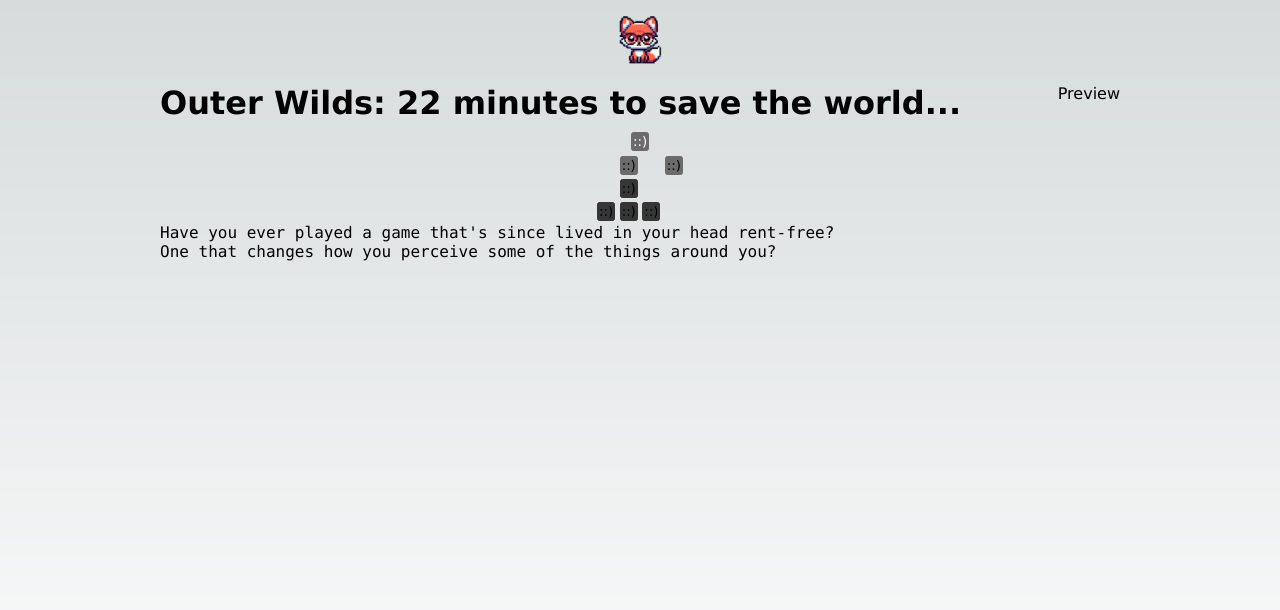
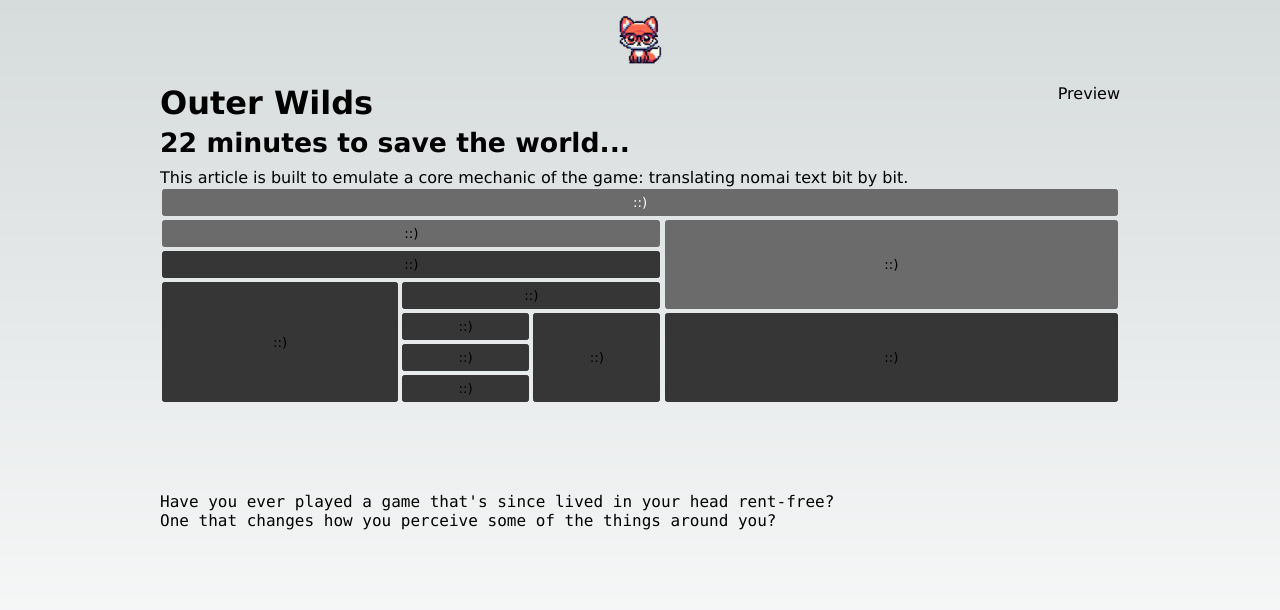
Before and after one commit to p-avital/p-avital.github.io, a Next.js app: page /outer-wilds in a window 1280 px wide. Shown: the top 610 px of the page. Built offline with nearby package versions, Linux system fonts and the light colour scheme.

Commit message:
Now to try styling before finishing the content writing

```diff
--- a/src/app/outer-wilds/header.tsx
+++ b/src/app/outer-wilds/header.tsx
@@ -1,5 +1,5 @@
 export const header = {
-	title: <>Outer Wilds: 22 minutes to save the world...</>,
+	title: <>Outer Wilds<br /><small>22 minutes to save the world...</small></>,
 	publicationDate: null,
 	summary: <>Outer Wilds is now 5 years old. This post is about showing love to this absolute wonder of a video-game.</>,
 	link: `/outer-wilds`,
--- a/src/app/outer-wilds/page.tsx
+++ b/src/app/outer-wilds/page.tsx
@@ -1,7 +1,9 @@
 'use client'
 import { header } from './header'
 import { Post } from "@/components/Post";
+import Link from 'next/link';
 import { ReactElement, useState } from "react";
+import { text } from 'stream/consumers';
 
 interface Nomai {
   text: ReactElement
@@ -9,9 +11,9 @@
 }
 
 function ButtonTree({ nomai, position = [], setPosition, currentPosition, disable = false }: { nomai: Nomai, currentPosition: number[] | undefined, position?: number[], setPosition: (position: number[]) => any, disable?: boolean }) {
-	return <div style={{ display: "flex", flexDirection: "column", alignItems: "center" }}>
-		<button onClick={() => setPosition(position)} style={{ color: currentPosition ? "white" : "black", margin: "0.3ex" }} disabled={disable}>::)</button>
-		{nomai.next ? <div style={{ display: "flex" }}>{
+  return <div style={{ display: "grid", }}>
+    <button onClick={() => setPosition(position)} style={{ color: currentPosition ? "white" : "black", margin: "0.3ex", textAlign: "center", minHeight: "2em" }} disabled={disable}>::)</button>
+    {nomai.next ? <div style={{ display: "grid", gridAutoFlow: "column" }}>{
       nomai.next.map((monai, i) => <ButtonTree
         key={i}
         setPosition={setPosition}
@@ -25,7 +27,7 @@
 }
 
 function Screen({ children }: { children: ReactElement }) {
-	return <div style={{ fontFamily: "Consolas, monospace", width: "100%" }}>{children}</div>
+  return <div style={{ fontFamily: "Consolas, monospace", width: "100%", marginTop: "10ex" }}>{children}</div>
 }
 
 function TranslatorTool({ nomai }: { nomai: Nomai }) {
@@ -35,7 +37,7 @@
     selected = selected?.next?.[index]
   }
   if (!selected) {
-		return <>You reached an easter egg!</>
+    return <>You reached an easter egg! <button onClick={() => setPosition([])}>Get back to safety</button></>
   }
   return <div>
     <ButtonTree setPosition={setPosition} nomai={nomai} currentPosition={position} />
@@ -44,7 +46,9 @@
 }
 
 export default function Page() {
-	return <Post header={header}><TranslatorTool nomai={{
+  return <Post header={header}>
+    <>This article is built to emulate a core mechanic of the game: translating nomai text bit by bit.</>
+    <TranslatorTool nomai={{
       text: <>Have you ever played a game that's since lived in your head rent-free?<br />
         One that changes how you perceive some of the things around you?</>,
       next: [
@@ -54,13 +58,37 @@
           next: [{
             text: <>How can the Outer Wilds be described?</>,
             next: [
-						{ text: <>It's a five years old video game.</> },
-						{ text: <>It's a work of genius.</> },
-						{ text: <>It's an escape game... In space!</> }
+              { text: <>It's a five years old indie video game.</> },
+              {
+                text: <>It's an escape game... In space!</>,
+                next: [
+                  {
+                    text: <>What, you're already convinced?<br />Well, here's the <Link href="https://store.steampowered.com/app/753640/Outer_Wilds/">steam link</Link></>,
+                    next: [{
+                      text: <>Oh, if you're wondering: <em>Yes</em>, you should absolutely play the DLC!</>,
+                      next: [{
+                        text: <>But my opinion is that you'd better finish the base game before buying it.<br />
+                          Otherwise, you might lack context for some of its reveals.</>
+                      }]
+                    }]
+                  },
+                  {
+                    text: <>You'll explore a tiny stellar system in your ricketty spaceship<br />
+                      Your goal? Uncover all of its secrets!</>
+                  }
+                ]
+              }
             ]
           }]
         },
-			{ text: <>Oh? You have? Was it Outer Wilds?<br />Because if it wasn't, you should probably not go any further in this branch.</> },
+        {
+          text: <>Oh? You have? Was it Outer Wilds?<br />
+            Because if it wasn't, you should probably not go any further in this branch.</>,
+          next: [{
+            text: <>Really? You're sure you've played it? Outer Wilds is best experienced fully blind.<br />
+              If you haven't played it, please don't read this branch further.</>
+          }]
+        },
       ],
     }} /></Post>
 }
```
Lines whose indentation alone changed are shown as unchanged.
